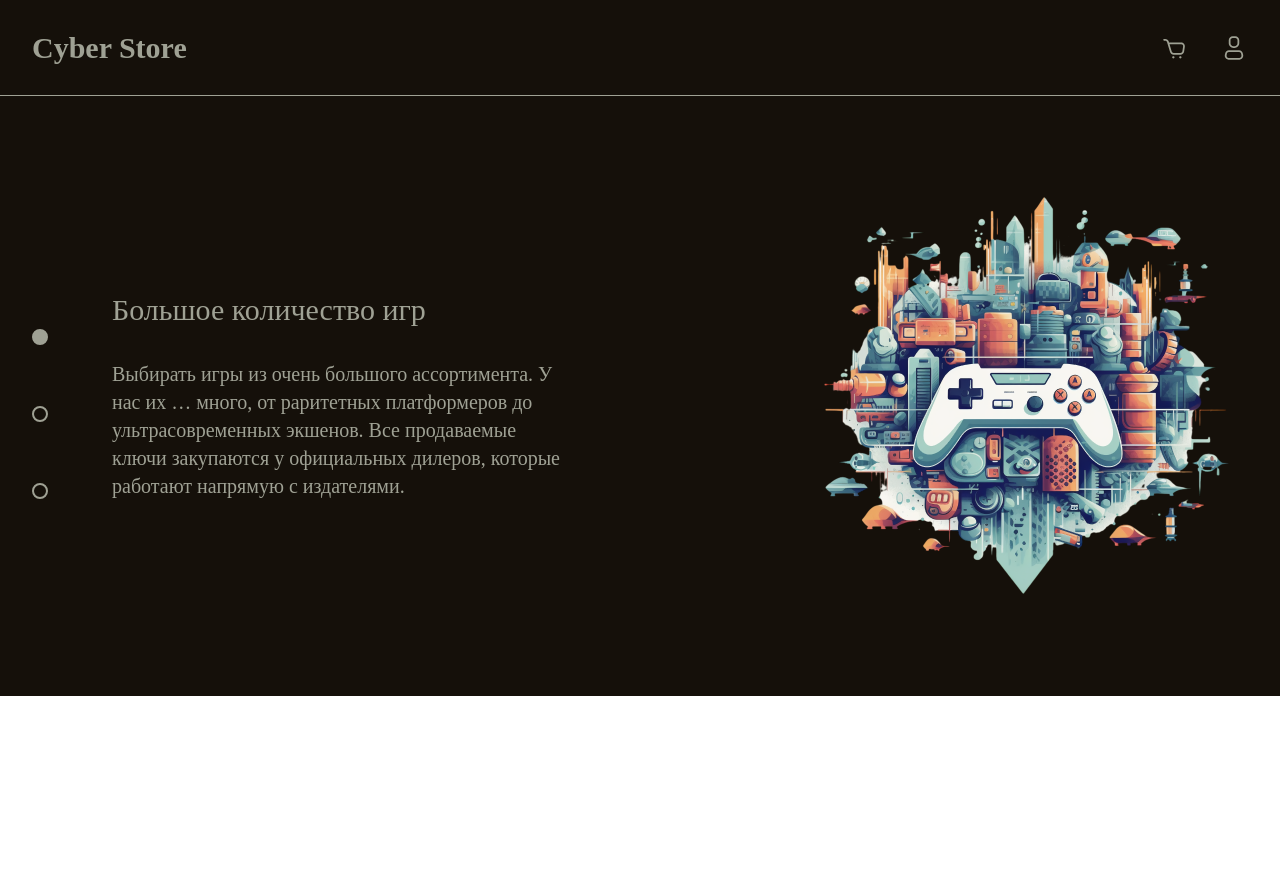
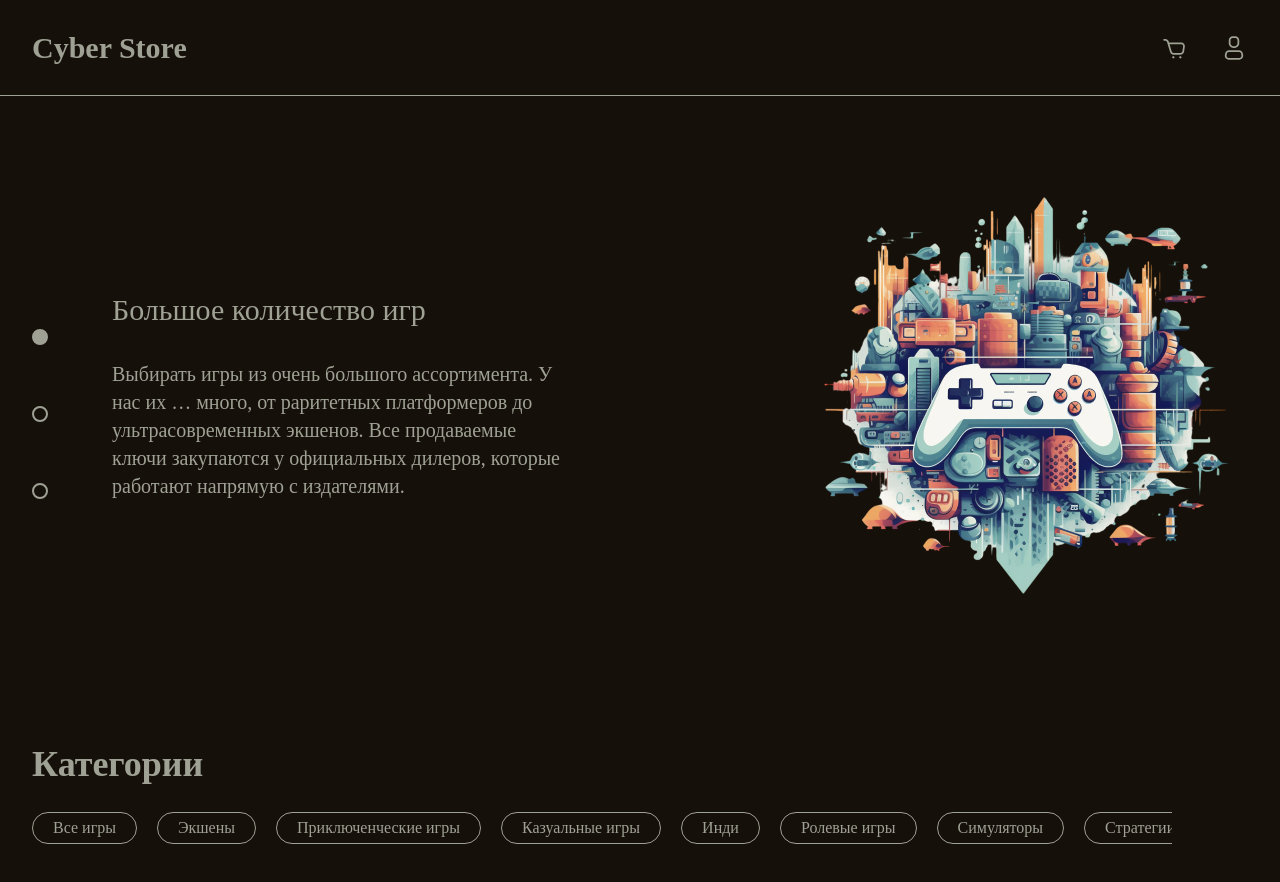
Before and after one commit to Antoha-proger/CyberStore, a Vue app in the folder front/CyberStore/: page / in a window 1280 px wide. Shown: the top 882 px of the page. Before the commit the page ends 800 px from the top, so only its background shows below. Built offline with nearby package versions, Linux system fonts and the light colour scheme; a web font is replaced by a local one.

Commit message:
Сделал заголовок и кнопки выбора категорий

```diff
--- /dev/null
+++ b/front/CyberStore/src/components/blocks/home/Categories.vue
@@ -0,0 +1,27 @@
+<script setup>
+import CategoryButton from '@/components/blocks/home/CategoryButton.vue'
+import { useHomeStore } from '@/stores/homeStore'
+
+const homeStore = useHomeStore()
+</script>
+
+<template>
+    <div class="container mx-auto px-8 h-850 pt-12">
+        <h2 class="text-base-grey text-4xl font-semibold mb-7">Категории</h2>
+        <div class="w-1140 gap-x-5 flex overflow-hidden overflow-x-scroll pb-3.5">
+            <CategoryButton v-for="({ name, eng_name }) in homeStore.categories" :key="eng_name" :text="name" :alt_text="eng_name"/>
+        </div>
+        <div class=""></div>
+    </div>
+</template>
+
+<style lang="css" scoped>
+::-webkit-scrollbar {
+    height: 8px
+}
+
+::-webkit-scrollbar-thumb {
+  background: #9FA194;
+  border-radius: 15px;
+}
+</style>
--- /dev/null
+++ b/front/CyberStore/src/components/blocks/home/CategoryButton.vue
@@ -0,0 +1,7 @@
+<script setup>
+defineProps(['text', 'alt_text'])
+</script>
+
+<template>
+    <button :value="alt_text" class="transition-colors whitespace-nowrap flex-auto px-5  h-8 border text-base-grey border-base-grey rounded-3xl hover:bg-base-orange hover:text-white hover:border-base-orange focus:bg-base-orange focus:text-white focus:border-base-orange">{{ text }}</button>
+</template>
--- a/front/CyberStore/src/components/views/Home.vue
+++ b/front/CyberStore/src/components/views/Home.vue
@@ -1,11 +1,13 @@
 <script setup>
 import Navigation from '@/components/Navigation.vue'
 import Hero from '@/components/blocks/home/Hero.vue'
+import Categories from '@/components/blocks/home/Categories.vue'
 </script>
 
 <template>
     <div class="w-full bg-base-dark ">
         <Navigation />
         <Hero />
+        <Categories />
     </div>
 </template>
--- a/front/CyberStore/src/stores/homeStore.js
+++ b/front/CyberStore/src/stores/homeStore.js
@@ -29,6 +29,61 @@ export const useHomeStore = defineStore('home', () => {
     const heroCurrentTitle = ref()
     const heroCurrentDescr = ref()
 
+    const categories = reactive([
+        {
+            name: 'Все игры',
+            eng_name: ''
+        },
+        {
+            name: 'Экшены',
+            eng_name: 'action'
+        },
+        {
+            name: 'Приключенческие игры',
+            eng_name: 'adventure'
+        },
+        {
+            name: 'Казуальные игры',
+            eng_name: 'casual'
+        },
+        {
+            name: 'Инди',
+            eng_name: 'indie'
+        },
+        {
+            name: 'Ролевые игры',
+            eng_name: 'role-playing'
+        },
+        {
+            name: 'Симуляторы',
+            eng_name: 'simulators'
+        },
+        {
+            name: 'Стратегии',
+            eng_name: 'strategies'
+        },
+        {
+            name: 'Многопользовательские игры',
+            eng_name: 'multiplayer'
+        },
+        {
+            name: 'Ранний доступ',
+            eng_name: 'early_access'
+        },
+        {
+            name: 'Утилиты',
+            eng_name: 'utilities'
+        },
+        {
+            name: 'Спортивные игры',
+            eng_name: 'sports'
+        },
+        {
+            name: 'Гонки',
+            eng_name: 'races'
+        },
+    ])
+
     const getHeroCurrentTitle = computed(() => {
         heroCurrentTitle.value = heroTabContents.value[heroActiveTab.value].title
         return heroCurrentTitle
@@ -45,7 +100,7 @@ export const useHomeStore = defineStore('home', () => {
         heroCurrentTitle,
         heroCurrentDescr,
         getHeroCurrentTitle,
-        getHeroCurrentDescr
-        // cuurentTabContent
+        getHeroCurrentDescr,
+        categories
     }
 })
--- a/front/CyberStore/tailwind.config.js
+++ b/front/CyberStore/tailwind.config.js
@@ -7,7 +7,9 @@ export default {
   theme: {
     extend: {
       spacing:{
-        '600': "37.5rem"
+        '600': "37.5rem",
+        '850': "53.125rem",
+        '1140': "71.25rem"
       }
     },
     colors: {
@@ -17,7 +19,8 @@ export default {
       'base-light-grey': '#C7C9C6',
       'base-grey': '#9FA194',
       'base-brown': '#443927',
-      'base-dark': '#15100A'
+      'base-dark': '#15100A',
+      'white': '#FFFFFF'
     },
     fontFamily: {
       'Playfair': '"Playfair"'
```
Also changed, not shown: front/CyberStore/src/style.css (line endings or trailing spaces).
